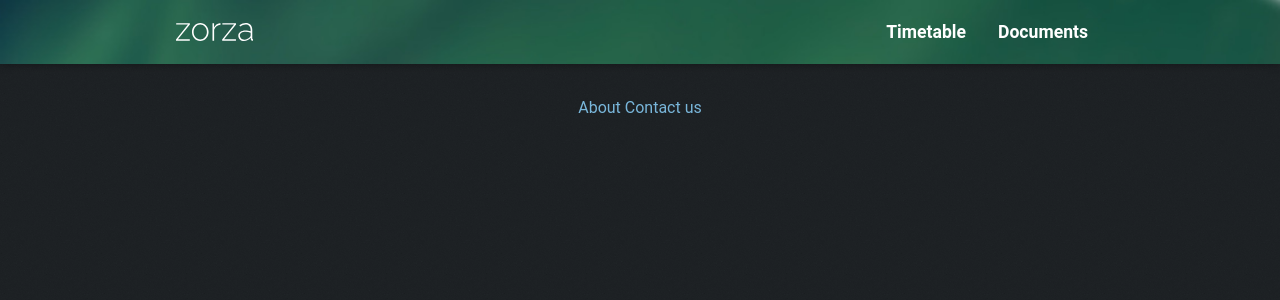
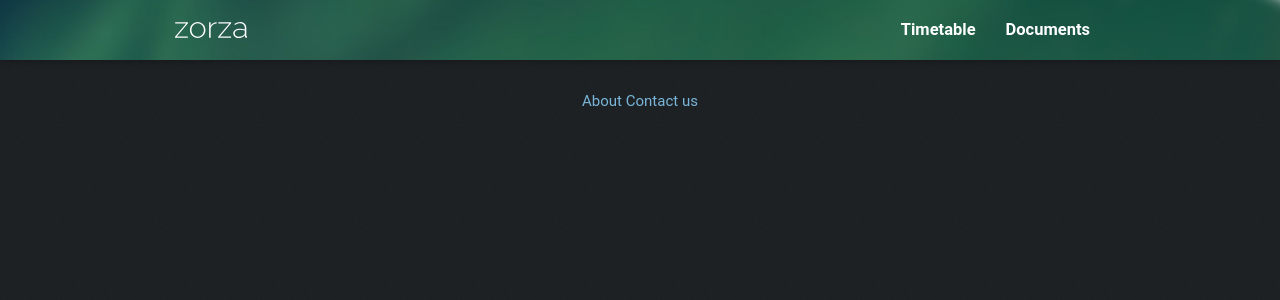
Before and after one commit to zorzalo3/zorza, a Django app: template templates/base.html in a window 1280 px wide. Shown: the top 300 px of the page. Run offline with Django 3.2, Linux system fonts and the light colour scheme; the template is opened without the code that fills it, so the values that code supplies are empty.

Commit message:
Remove 16px font-size step (now max is 15px)

```diff
--- a/static/style.css
+++ b/static/style.css
@@ -17,12 +17,6 @@ html {
 @media (min-width: 768px) {
   html {
     font-size: 15px;
-  }
-}
-
-@media (min-width: 992px) {
-  html {
-    font-size: 16px;
   }
 }
 
--- a/static/style.scss
+++ b/static/style.scss
@@ -17,11 +17,6 @@ html {
 @media (min-width: 768px) {
 	html {
 		font-size: 15px;
-	}
-}
-@media (min-width: 992px) {
-	html {
-		font-size: 16px;
 	}
 }
 
```
